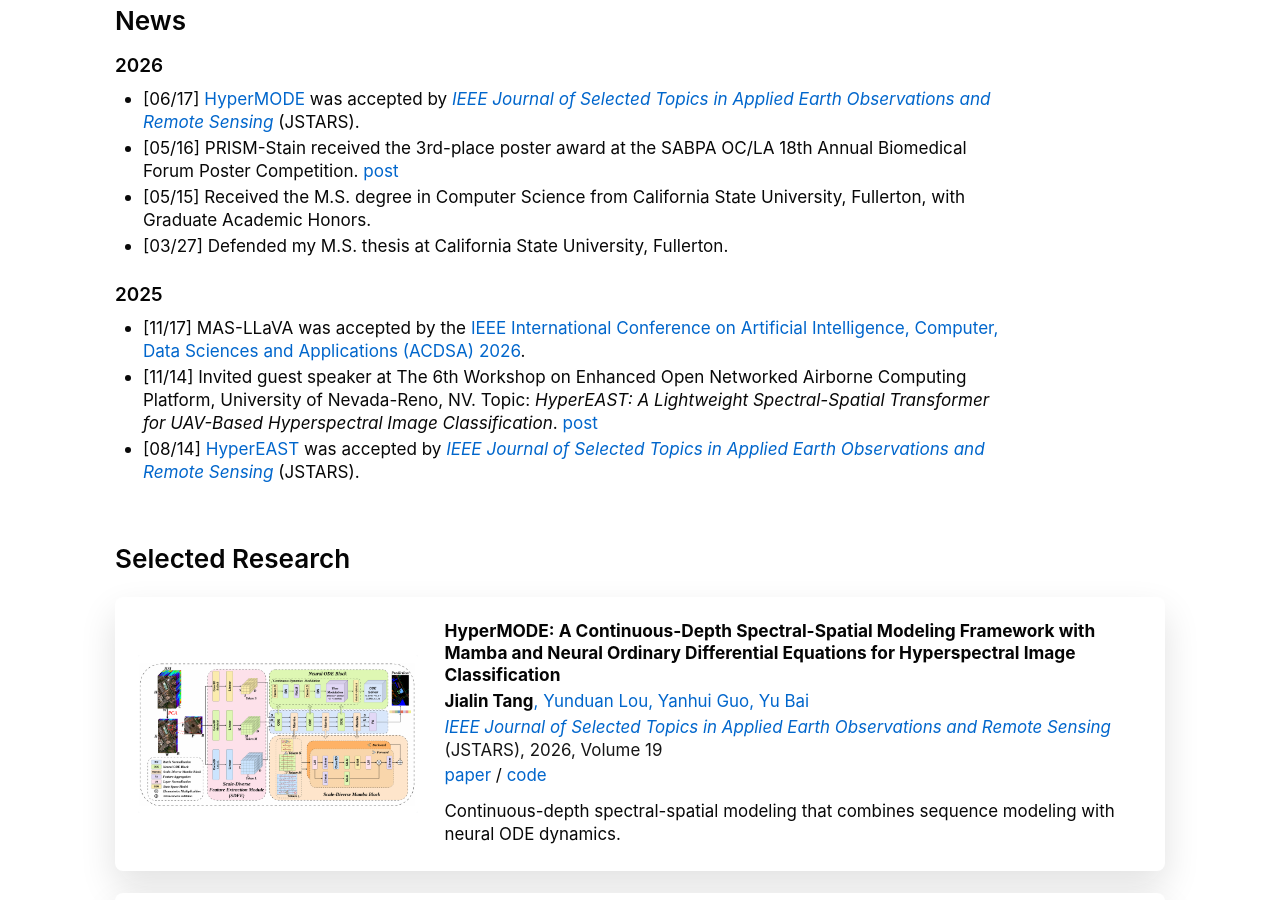
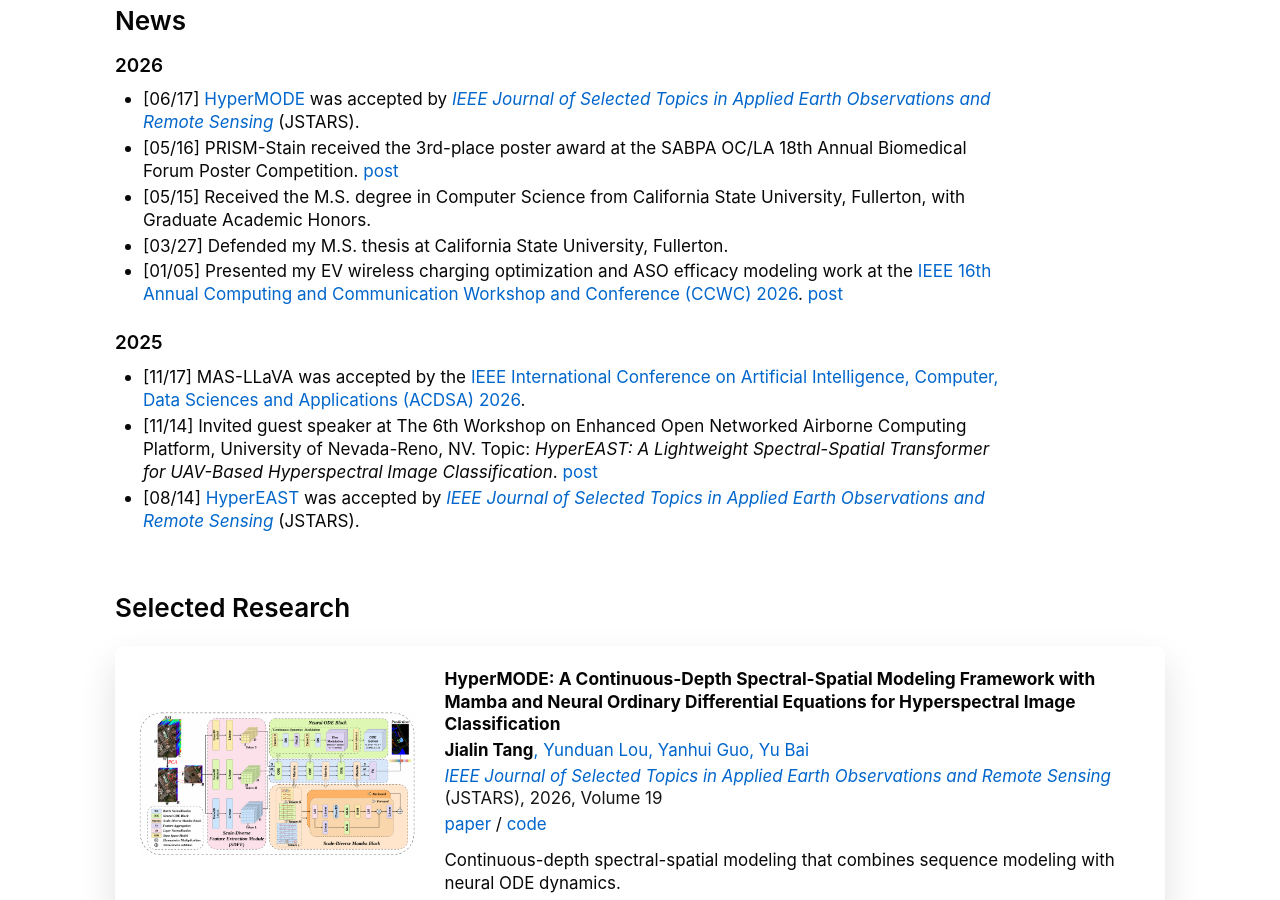
Before and after one commit to JaylenTang/jaylentang.github.io, a Jekyll site: the page built from _pages/about.md, in a window 1280 px wide and 900 px high, scrolled down 513 px. Built offline with Jekyll 4.4.1, drawn with Linux system fonts in a browser that asks for light colours; some web fonts are replaced.

Commit message:
restore ccwc news

```diff
--- a/_pages/about.md
+++ b/_pages/about.md
@@ -55,6 +55,7 @@
           <li>[05/16] PRISM-Stain received the 3rd-place poster award at the SABPA OC/LA 18th Annual Biomedical Forum Poster Competition. <a href="https://www.linkedin.com/feed/update/urn:li:activity:7463034204185083904/">post</a></li>
           <li>[05/15] Received the M.S. degree in Computer Science from California State University, Fullerton, with Graduate Academic Honors.</li>
           <li>[03/27] Defended my M.S. thesis at California State University, Fullerton.</li>
+          <li>[01/05] Presented my EV wireless charging optimization and ASO efficacy modeling work at the <a href="https://ieee-ccwc.org/">IEEE 16th Annual Computing and Communication Workshop and Conference (CCWC) 2026</a>. <a href="https://www.linkedin.com/feed/update/urn:li:activity:7414165378937044993/">post</a></li>
         </ul>
       </div>
       <div class="roger-news-year">
```
